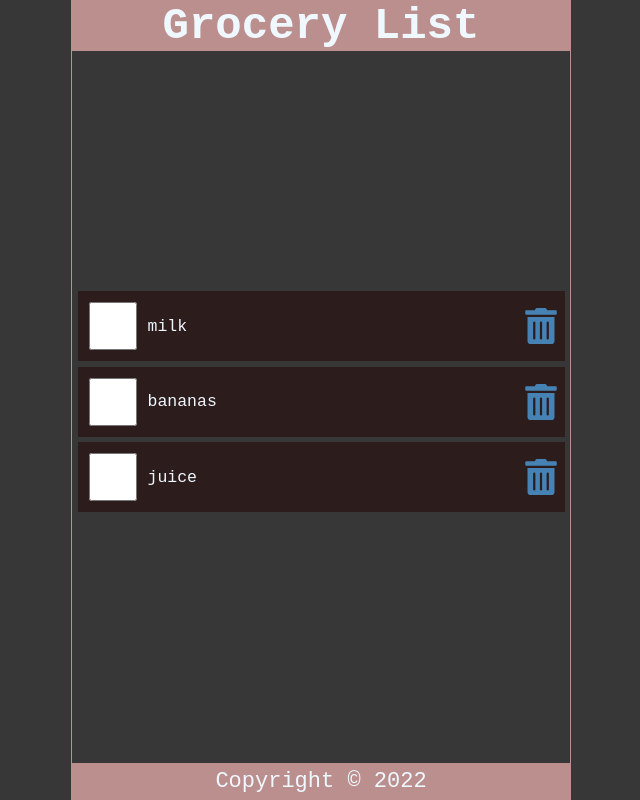
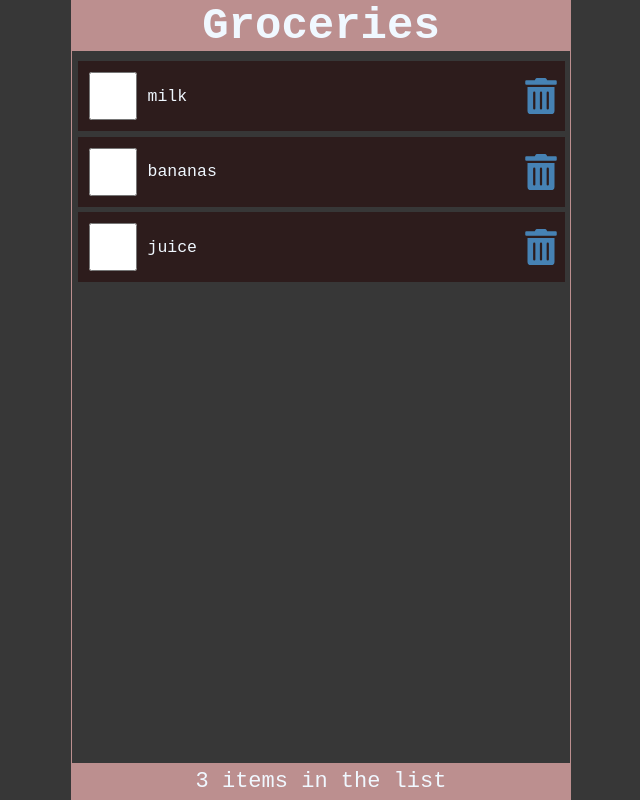
Before and after one commit to danielbarczynski/learning-react, a React (Create React App) app: page / in a window 1280 px wide. Shown: the whole page, without its empty margins (319-959 px from the left). Built offline with nearby package versions, Linux system fonts and the light colour scheme.

Commit message:
props drilling

```diff
--- a/src/App.js
+++ b/src/App.js
@@ -5,11 +5,55 @@ import Header from "./Header";
 import './index.css';
 
 function App(){
+    const [items, setItems] = React.useState([
+        {
+            id: 1,
+            checked: false,
+            description: 'milk'
+        },
+        {
+            id: 2,
+            checked: false,
+            description: 'bananas'
+        },
+        {
+            id: 3,
+            checked: false,
+            description: 'juice'
+        }
+    ]);
+
+    const handleCheck = (id) => {
+        // const newItems = item.map((item) => item.id === id ? { ...item, checked: !item.checked } : item);
+        const newItems2 = items.map((item) => {
+            if (item.id === id)
+                item.checked = !item.checked;
+            return item; // for every item return item
+        })
+
+        setItems(newItems2);
+        localStorage.setItem('groceryList', JSON.stringify(newItems2)); // naming it grocery list
+    }
+
+    const handleDelete = (id) => {
+        const newItems = items.filter((item) => item.id !== id);
+        setItems(newItems);
+        localStorage.setItem('groceryList', JSON.stringify(newItems));
+    }
+
     return (
         <div className="App">
-            <Header />
-            <Content />
-            <Footer />
+            <Header
+                title="Groceries"
+            />
+            <Content
+                items={items}
+                handleCheck={handleCheck}
+                handleDelete={handleDelete}
+            />
+            <Footer
+                length={items.length}
+            />
         </div>
     )
 };
--- a/src/Content.js
+++ b/src/Content.js
@@ -1,65 +1,19 @@
 import React from 'react';
-import { FaTrashAlt } from 'react-icons/fa';
+import ItemsList from './ItemsList';
 
-const Content = () => {
-    const [items, setItem] = React.useState([
-        {
-            id: 1,
-            checked: false,
-            description: 'milk'
-        },
-        {
-            id: 2,
-            checked: false,
-            description: 'bananas'
-        },
-        {
-            id: 3,
-            checked: false,
-            description: 'juice'
-        }
-    ]);
-
-    const handleCheck = (id) => {
-        const newItems = items.map((x) => x.id === id ? { ...x, checked: !x.checked } : x);
-        setItem(newItems);
-        localStorage.setItem('groceryList', JSON.stringify(newItems)); // naming it grocery list
-    }
-
-    const handleDelete = (id) => {
-        const newItems = items.filter((x) => x.id !== id);
-        setItem(newItems);
-        localStorage.setItem('groceryList', JSON.stringify(newItems));
-    }
-
+const Content = ({ items, handleCheck, handleDelete }) => {
     return (
         <main>
             {items.length ? (
-            <ul>
-                {items.map((item) => (
-                    <li key={item.id} className='item'>
-                        <input
-                            type="checkbox"
-                            onChange={() => handleCheck(item.id)}
-                            checked={item.checked}
-                        />
-                        <label
-                            style={item.checked ? {textDecoration: 'line-through'} : null}
-                            onDoubleClick={() => handleCheck(item.id)}
-                        >{item.description}</label>
-                        <FaTrashAlt
-                            role="button"
-                            tabIndex="0"
-                            onClick={() => handleDelete(item.id)}
-                        />
-                    </li>
-                ))}
-            </ul>
+                <ItemsList
+                    items={items}
+                    handleCheck={handleCheck}
+                    handleDelete={handleDelete}
+                />
             ) : (
                 <p>Your list is empty</p>
             )}
         </main>
-    )
-};
+    )};
 
 export default Content;
--- a/src/Footer.js
+++ b/src/Footer.js
@@ -1,10 +1,9 @@
 import React from 'react';
 
-const Footer = () => {
-    const year = new Date();
-    return (
+const Footer = ({length}) => {
+  return (
     <footer>
-        <p>Copyright &copy; {year.getFullYear()}</p>
+      <p>{length} {length === 1 ? 'item' : 'items'} in the list</p>
     </footer>
   )
 };
--- a/src/Header.js
+++ b/src/Header.js
@@ -1,11 +1,16 @@
 import React from 'react';
 
-const Header = () => {
+// or (props) ... {props.title}
+const Header = ({title}) => {
   return (
       <header>
-          <h1>Grocery List</h1>
+          <h1>{title}</h1>
       </header>
   )
 };
 
+Header.defaultProps = {
+  title: "Default Title"
+}
+
 export default Header;
--- /dev/null
+++ b/src/ItemsList.js
@@ -0,0 +1,19 @@
+import React from 'react'
+import LineItem from './LineItem'
+
+const ItemsList = ({items, handleCheck, handleDelete}) => {
+    return (
+        <ul>
+            {items.map((item) => (
+                <LineItem
+                    key={item.id}
+                    item={item}
+                    handleCheck={handleCheck}
+                    handleDelete={handleDelete}
+                />
+            ))}
+        </ul>
+    )
+}
+
+export default ItemsList
--- /dev/null
+++ b/src/LineItem.js
@@ -0,0 +1,26 @@
+import React from 'react'
+import { FaTrashAlt } from 'react-icons/fa';
+
+//* very useful, because it is used every time we add a new element to the list
+const LineItem = ({item, handleCheck, handleDelete}) => {
+    return (
+        <li key={item.id} className='item'>
+            <input
+                type="checkbox"
+                onChange={() => handleCheck(item.id)}
+                checked={item.checked}
+            />
+            <label
+                style={item.checked ? { textDecoration: 'line-through' } : null}
+                onDoubleClick={() => handleCheck(item.id)}
+            >{item.description}</label>
+            <FaTrashAlt
+                role="button"
+                tabIndex="0"
+                onClick={() => handleDelete(item.id)}
+            />
+        </li>
+    )
+}
+
+export default LineItem
--- a/src/index.css
+++ b/src/index.css
@@ -39,10 +39,11 @@ header {
 
   main {
     width: 100%;
+    padding-top: 10px;
     display: flex;
     flex-direction: column;
     flex-grow: 1;
-    justify-content: center;
+    justify-content: flex-start;
     align-items: center;
     overflow-y: auto;
   }
```
Also changed, not shown: 1 other file (tests, documents, lock files or other folders).
